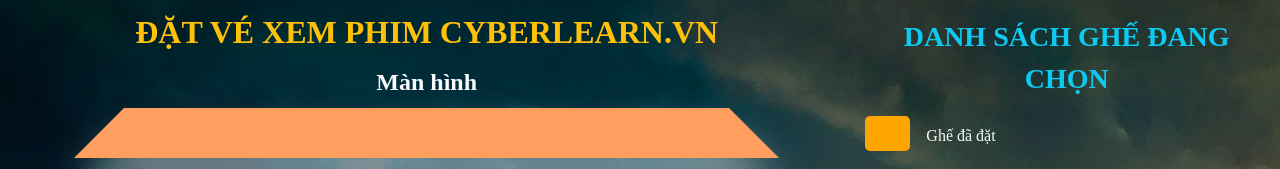
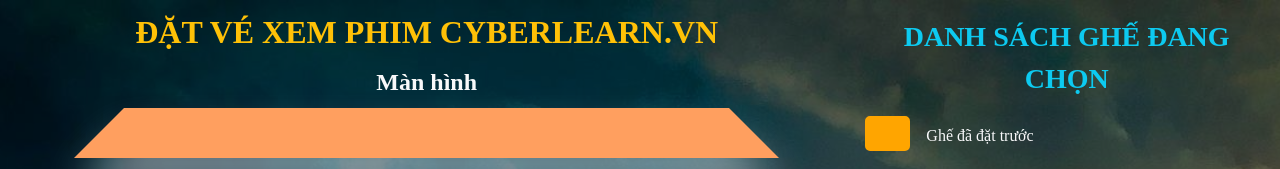
Before and after one commit to Gear707/BC42_REACT_EXERCISE, a React (Create React App) app: page / in a window 1280 px wide. Shown: the top 169 px of the page. Built offline with nearby package versions, Linux system fonts and the light colour scheme.

Commit message:
update content

```diff
--- a/src/MovieBooking/SeatInfo.jsx
+++ b/src/MovieBooking/SeatInfo.jsx
@@ -20,7 +20,7 @@
         <div>
             <div className="d-flex">
                 <button className="bookedSeat ms-0"></button>
-                <span className="mx-3 align-self-center">Ghế đã đặt</span>
+                <span className="mx-3 align-self-center">Ghế đã đặt trước</span>
             </div>
             <div className="d-flex my-3">
                 <button className="selectedSeat"></button>
--- a/src/MovieBooking/SeatSelection.jsx
+++ b/src/MovieBooking/SeatSelection.jsx
@@ -45,7 +45,7 @@
                                 let checkoutIndex = checkoutSeats.findIndex(
                                     (checkoutSeat) => checkoutSeat.soGhe === seat.soGhe
                                 );
-                                // nếu ghế đã được đặt thì gán class "checkoutSeat" (màu xanh nhạt)
+                                // nếu tồn tại ghế vừa được đặt sau khi nhấn button thì gán class "checkoutSeat" (màu xanh nhạt)
                                 if (checkoutIndex !== -1) checkoutSeatClass = "checkoutSeat";
 
                                 return (
```
